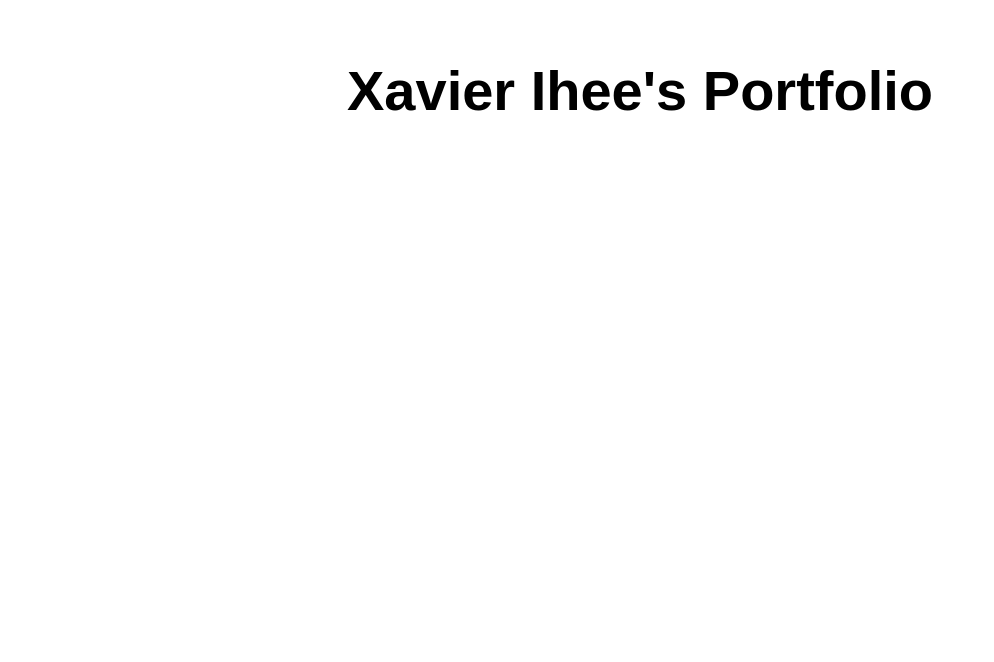
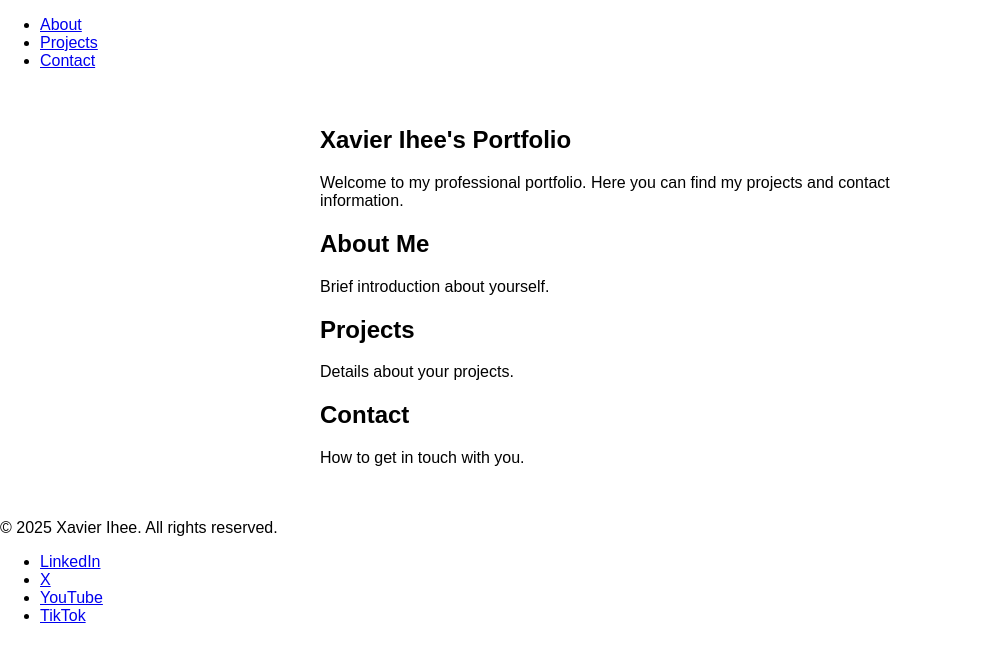
Before and after one commit to xavierihee/portfolio-landing, a website: page src/index.html in a window 1280 px wide. Shown: the whole page, without its empty margins (0-994 px from the left). Drawn offline with Linux system fonts and the light colour scheme.

Commit message:
added social media links

```diff
--- a/src/index.html
+++ b/src/index.html
@@ -5,13 +5,49 @@
   <meta charset="UTF-8">
   <meta name="viewport" content="width=device-width, initial-scale=1.0">
   <link rel="stylesheet" href="styles.css">
-  <title>Xavier Ihee</title>
+  <title>Xavier Ihee | Portfolio</title>
+  <link rel="preconnect" href="https://fonts.googleapis.com">
+  <link rel="preconnect" href="https://fonts.gstatic.com" crossorigin>
+  <link href="https://fonts.googleapis.com/css2?family=Roboto:wght@400;700&display=swap" rel="stylesheet">
 </head>
 
 <body>
+  <header>
+    <nav>
+      <ul>
+        <li><a href="#about">About</a></li>
+        <li><a href="#projects">Projects</a></li>
+        <li><a href="#contact">Contact</a></li>
+      </ul>
+    </nav>
+  </header>
   <main>
-    <h1>Xavier Ihee's Portfolio</h1>
+    <section id="hero">
+      <h1>Xavier Ihee's Portfolio</h1>
+      <p>Welcome to my professional portfolio. Here you can find my projects and contact information.</p>
+    </section>
+    <section id="about">
+      <h2>About Me</h2>
+      <p>Brief introduction about yourself.</p>
+    </section>
+    <section id="projects">
+      <h2>Projects</h2>
+      <p>Details about your projects.</p>
+    </section>
+    <section id="contact">
+      <h2>Contact</h2>
+      <p>How to get in touch with you.</p>
+    </section>
   </main>
+  <footer>
+    <p>&copy; 2025 Xavier Ihee. All rights reserved.</p>
+    <ul>
+      <li><a href="https://www.linkedin.com/in/xavierihee" target="_blank">LinkedIn</a></li>
+      <li><a href="https://www.twitter.com/xavierihee.dev" target="_blank">X</a></li>
+      <li><a href="https://www.youtube.com/xavierihee.dev" target="_blank">YouTube</a></li>
+      <li><a href="https://www.tiktok.com/@xavierihee.dev" target="_blank">TikTok</a></li>
+    </ul>
+  </footer>
 </body>
 
 </html>
```
